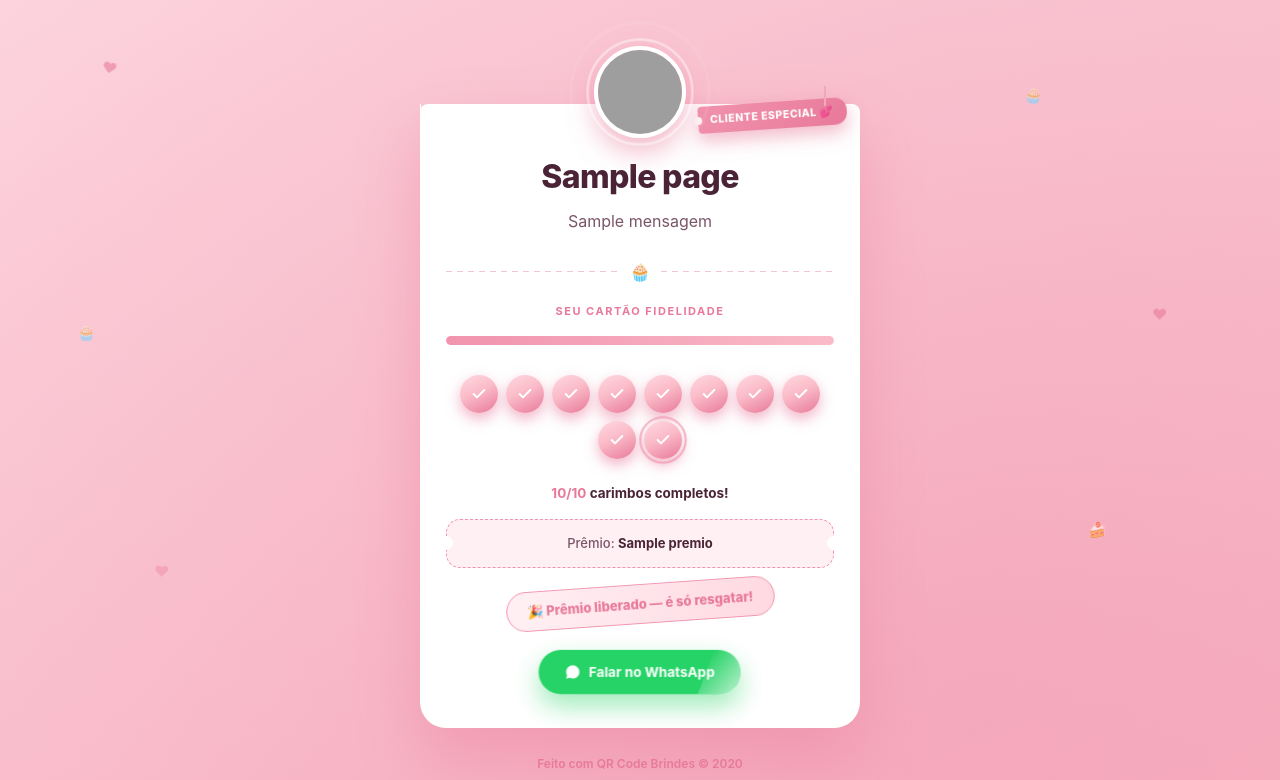
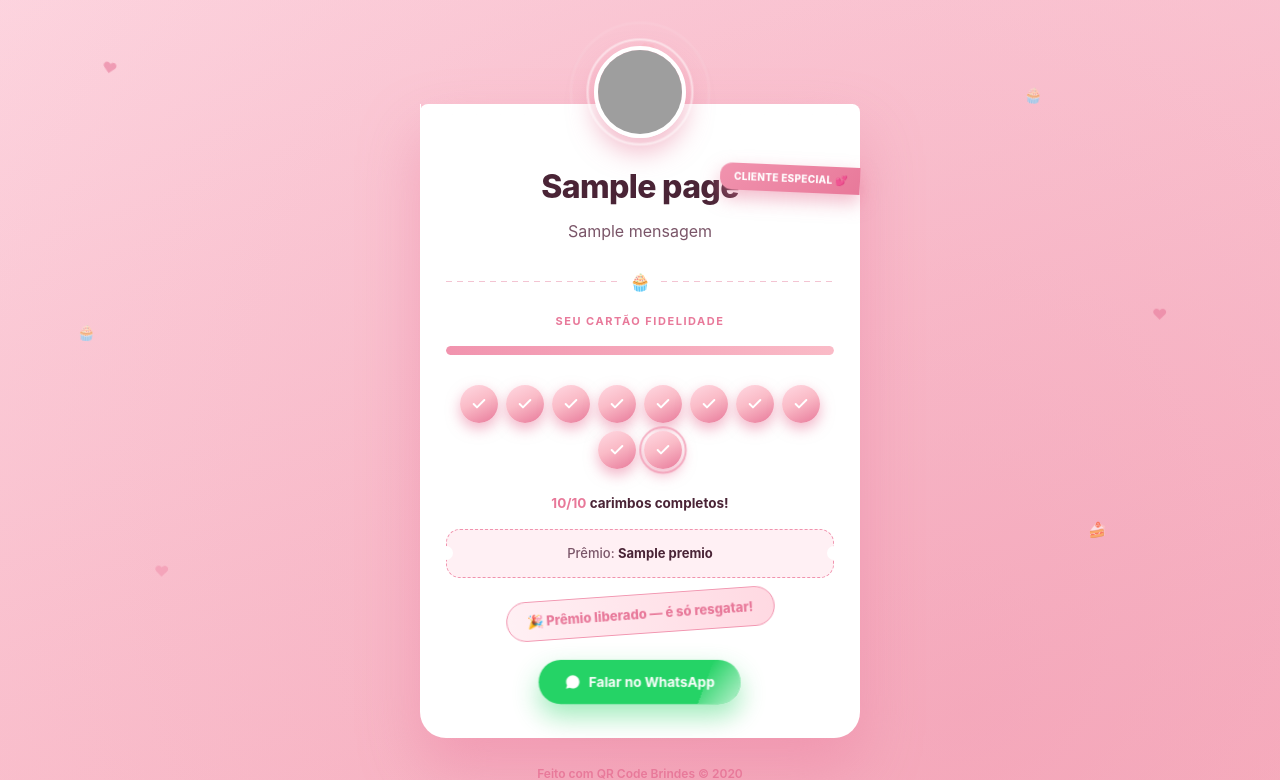
Before and after one commit to leanttro/leanttro_qr, a Flask app: template templates/paginas/gamificacao_pedacinhoos.html in a window 1280 px wide. Shown: the top 780 px of the page. Run offline with Flask 3, Linux system fonts and the light colour scheme; the template is opened without the code that fills it: most values are stand-ins (such as "Sample title", 1, 10 or a date in 2020); parts of the project's set-up code (start-up, migrations or seed data) failed here and were passed over; some libraries are stand-ins or nearby versions; grey boxes are pictures that could not be loaded.

Commit message:
Update gamificacao_pedacinhoos.html

```diff
--- a/templates/paginas/gamificacao_pedacinhoos.html
+++ b/templates/paginas/gamificacao_pedacinhoos.html
@@ -133,50 +133,36 @@
     box-shadow: 0 14px 26px rgba(232,121,154,0.5);
   }
 
-  /* ===== etiqueta pendurada ===== */
+  /* ===== etiqueta no canto do cartao ===== */
   @keyframes etiquetaBalanca {
-    0%, 100% { transform: rotate(-5deg); }
-    50%      { transform: rotate(5deg); }
+    0%, 100% { transform: rotate(3deg); }
+    50%      { transform: rotate(-2deg); }
   }
   @keyframes etiquetaEntra {
-    from { opacity: 0; transform: translateY(-18px) rotate(0deg); }
+    from { opacity: 0; transform: translateY(-10px) rotate(3deg); }
     to   { opacity: 1; }
   }
-  .etiqueta-fio {
-    position: absolute;
-    top: -18px;
-    right: 34px;
-    width: 2px;
-    height: 20px;
-    background: #f0a9bb;
-    z-index: 2;
-  }
+  .etiqueta-fio { display: none; }
   .etiqueta {
     position: absolute;
-    top: -2px;
-    right: 14px;
+    top: 64px;
+    right: 0;
+    max-width: 46%;
     background: linear-gradient(135deg, var(--rosa-2), var(--rosa-1));
     color: #fff;
-    font-size: 10.5px;
+    font-size: 10px;
     font-weight: 800;
-    letter-spacing: 0.05em;
+    letter-spacing: 0.03em;
     text-transform: uppercase;
-    padding: 7px 14px 7px 12px;
-    border-radius: 4px 12px 12px 4px;
+    line-height: 1.3;
+    padding: 7px 12px 7px 14px;
+    border-radius: 12px 0 0 12px;
     box-shadow: 0 8px 18px rgba(232,121,154,0.5);
-    transform-origin: top center;
+    transform-origin: right center;
+    z-index: 2;
+    white-space: normal;
+    text-align: right;
     animation: etiquetaEntra 0.5s ease 0.5s both, etiquetaBalanca 2.6s ease-in-out 1.1s infinite;
-  }
-  .etiqueta::before {
-    content: "";
-    position: absolute;
-    left: -4px;
-    top: 50%;
-    transform: translateY(-50%);
-    width: 8px;
-    height: 8px;
-    background: #fff5f7;
-    border-radius: 50%;
   }
 
   /* ===== ticket / card ===== */
@@ -204,7 +190,7 @@
     font-weight: 800;
     letter-spacing: -0.02em;
     color: var(--cor-texto);
-    margin: 0 0 12px;
+    margin: 10px 0 12px;
     line-height: 1.2;
   }
 
@@ -428,10 +414,11 @@
   .rodape a:hover { color: var(--rosa-2); text-decoration: underline; }
 
   @media (max-width: 380px) {
-    .ticket { padding: 50px 18px 26px; }
-    .titulo { font-size: calc({{ font_size_val }} + 5px); }
-    .carimbo { width: 34px; height: 34px; }
-    .emblema img { height: 76px; width: 76px; }
+    .ticket { padding: 46px 16px 26px; }
+    .titulo { font-size: calc({{ font_size_val }} + 4px); margin-top: 6px; }
+    .carimbo { width: 32px; height: 32px; }
+    .emblema img { height: 70px; width: 70px; }
+    .etiqueta { top: 54px; font-size: 9px; max-width: 44%; padding: 6px 10px 6px 12px; }
   }
 </style>
 </head>
@@ -463,7 +450,7 @@
       <span class="etiqueta">Cliente Especial 💕</span>
 
       <h1 class="titulo">{{ page.titulo }}</h1>
-      <p class="mensagem">{{ page.mensagem }}</p>
+      <p class="mensagem">{{ page.mensagem or 'Junte carimbos e ganhe prêmios especiais!' }}</p>
 
       <div class="divisor">
         <span class="linha"></span>
@@ -498,7 +485,7 @@
       {% endif %}
 
       <div class="caixa-premio">
-        Prêmio: <strong>{{ page.premio }}</strong>
+        Prêmio: <strong>{{ page.premio or 'a definir' }}</strong>
       </div>
 
       {% if completo %}
```
